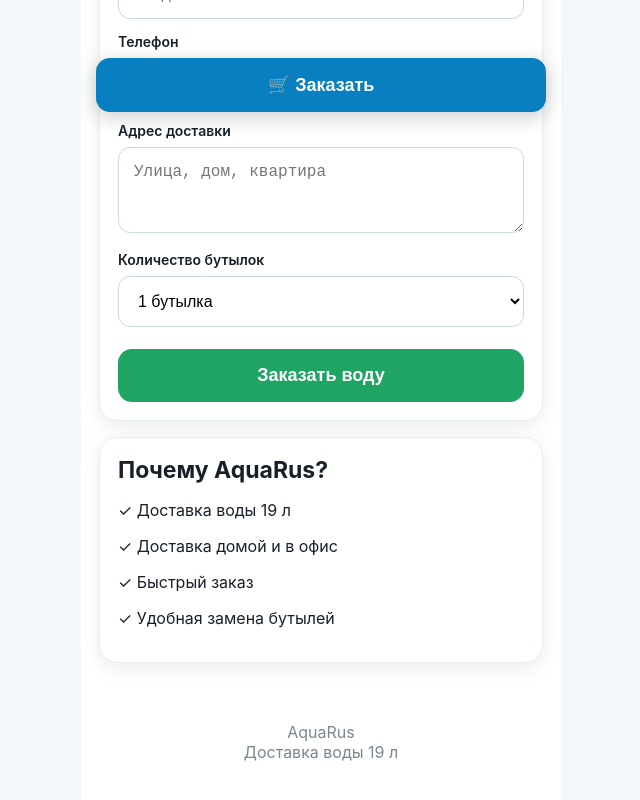
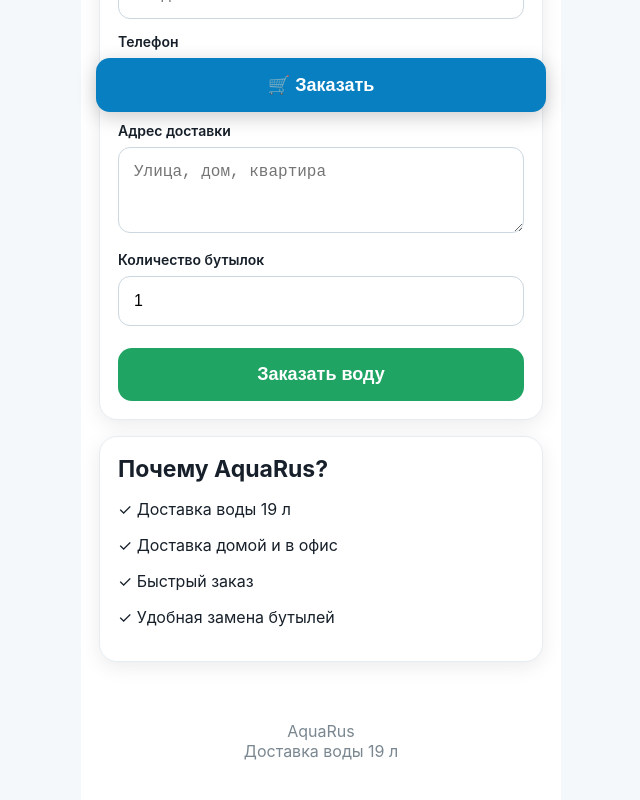
Before and after one commit to 19912402/AquaRus, a plain HTML site: page index.html in a window 1280 px wide. Shown: the part 676-1476 px from the top of the page, without its empty margins (319-959 px from the left). Drawn offline with Linux system fonts and the light colour scheme.

Commit message:
Replace select with input for bottle quantity

```diff
--- a/index.html
+++ b/index.html
@@ -167,14 +167,8 @@
     placeholder="Улица, дом, квартира"></textarea>
 
   <label>Количество бутылок</label>
-  <select id="qty">
-    <option value="1">1 бутылка</option>
-    <option value="2">2 бутылки</option>
-    <option value="3">3 бутылки</option>
-    <option value="4">4 бутылки</option>
-    <option value="5">5 бутылок</option>
-    <option value="10">10 бутылок</option>
-  </select>
+
+  <input type="number" id="qty" min="1" max="100" value="1">
 
   <button class="green" onclick="order()">
     Заказать воду
```
